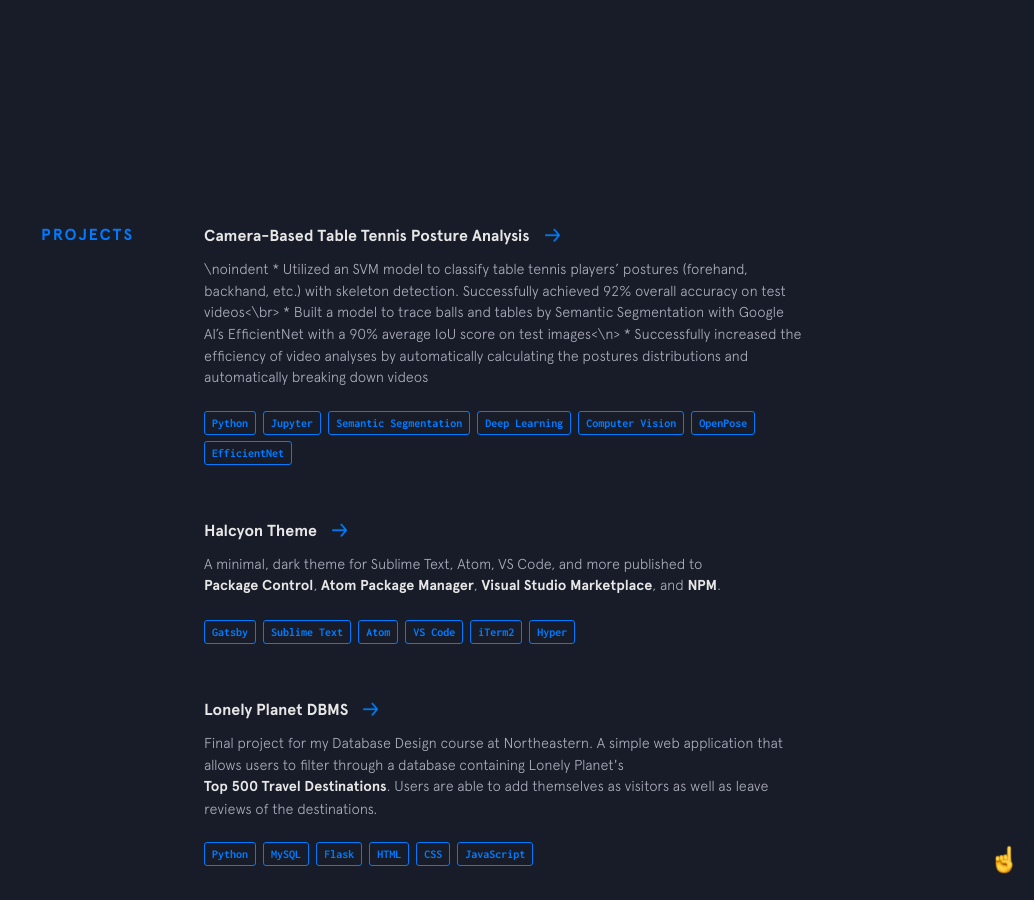
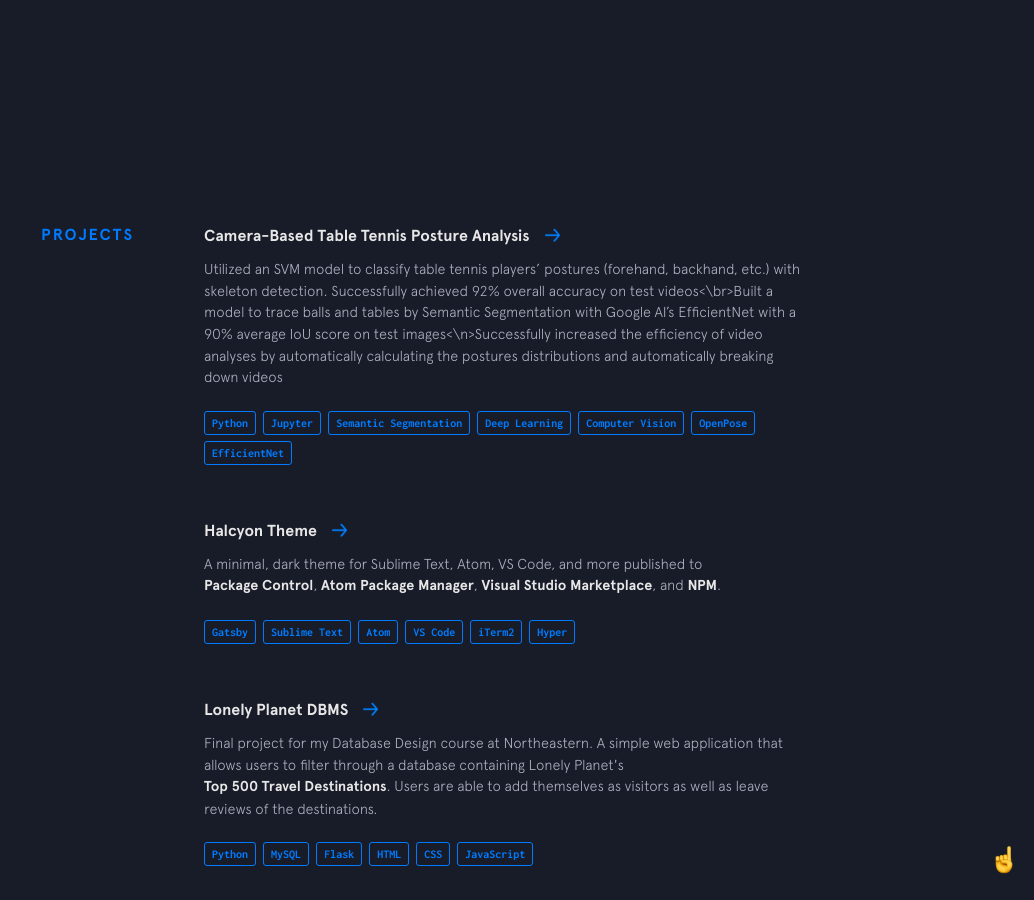
Before and after one commit to wutonytt/portfolio-v1, a Jekyll site: the page built from index.html, in a window 1280 px wide and 900 px high, scrolled down 3228 px. Shown: the whole window, without its empty margins (246-1280 px from the left). Built offline with Jekyll 4.4.1, drawn with Linux system fonts in a browser that asks for light colours; nearby versions of some CDN libraries.

Commit message:
Update other-projects.yml

```diff
--- a/_data/other-projects.yml
+++ b/_data/other-projects.yml
@@ -1,11 +1,10 @@
 - name: Camera-Based Table Tennis Posture Analysis
   url: https://github.com/wutonytt/Camera-Based-Table-Tennis-Posture-Analysis
   code: https://github.com/wutonytt/Camera-Based-Table-Tennis-Posture-Analysis
-  description: |
-   \noindent
-     * Utilized an SVM model to classify table tennis players’ postures (forehand, backhand, etc.) with skeleton detection. Successfully achieved 92% overall accuracy on test videos<\br>
-     * Built a model to trace balls and tables by Semantic Segmentation with Google AI’s EfficientNet with a 90% average IoU score on test images<\n>
-     * Successfully increased the efficiency of video analyses by automatically calculating the postures distributions and automatically breaking down videos
+  description:
+    - Utilized an SVM model to classify table tennis players’ postures (forehand, backhand, etc.) with skeleton detection. Successfully achieved 92% overall accuracy on test videos<\br>
+    - Built a model to trace balls and tables by Semantic Segmentation with Google AI’s EfficientNet with a 90% average IoU score on test images<\n>
+    - Successfully increased the efficiency of video analyses by automatically calculating the postures distributions and automatically breaking down videos
   used:
     - thing: Python
     - thing: Jupyter
```
